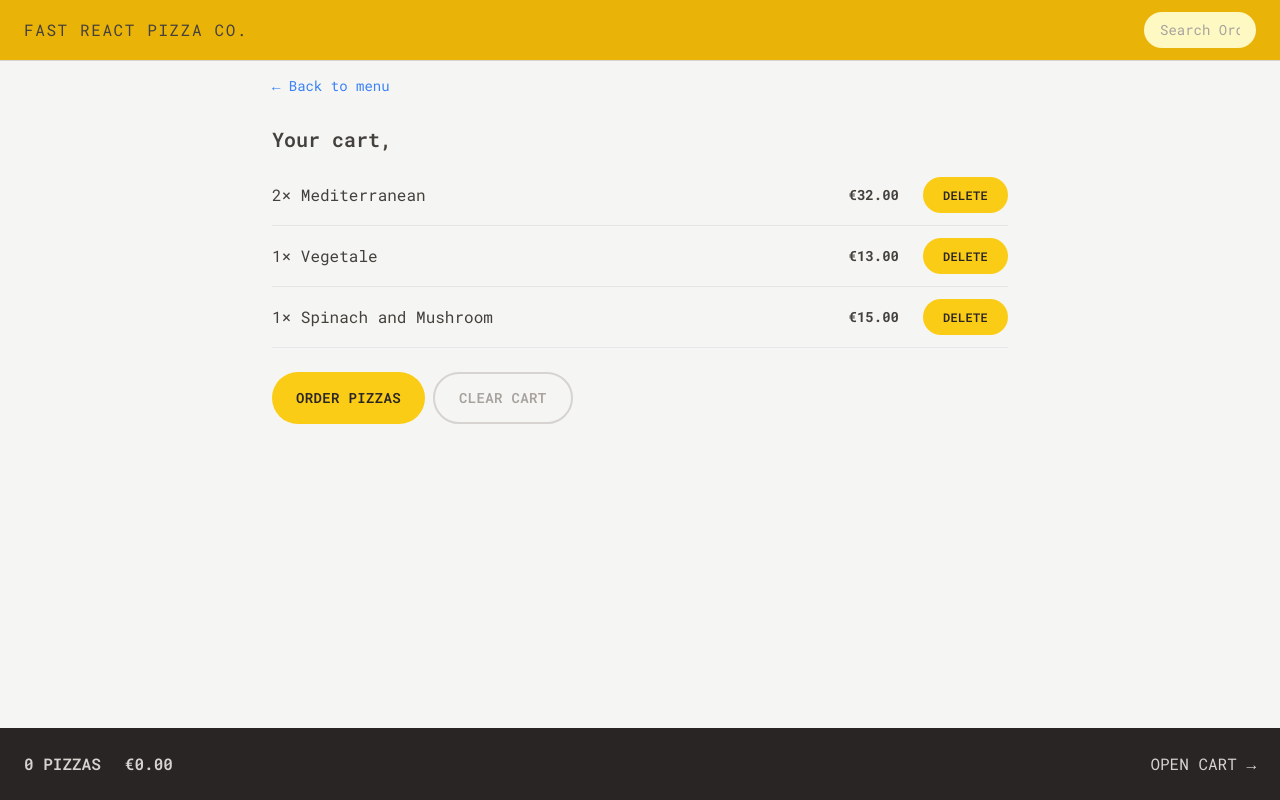
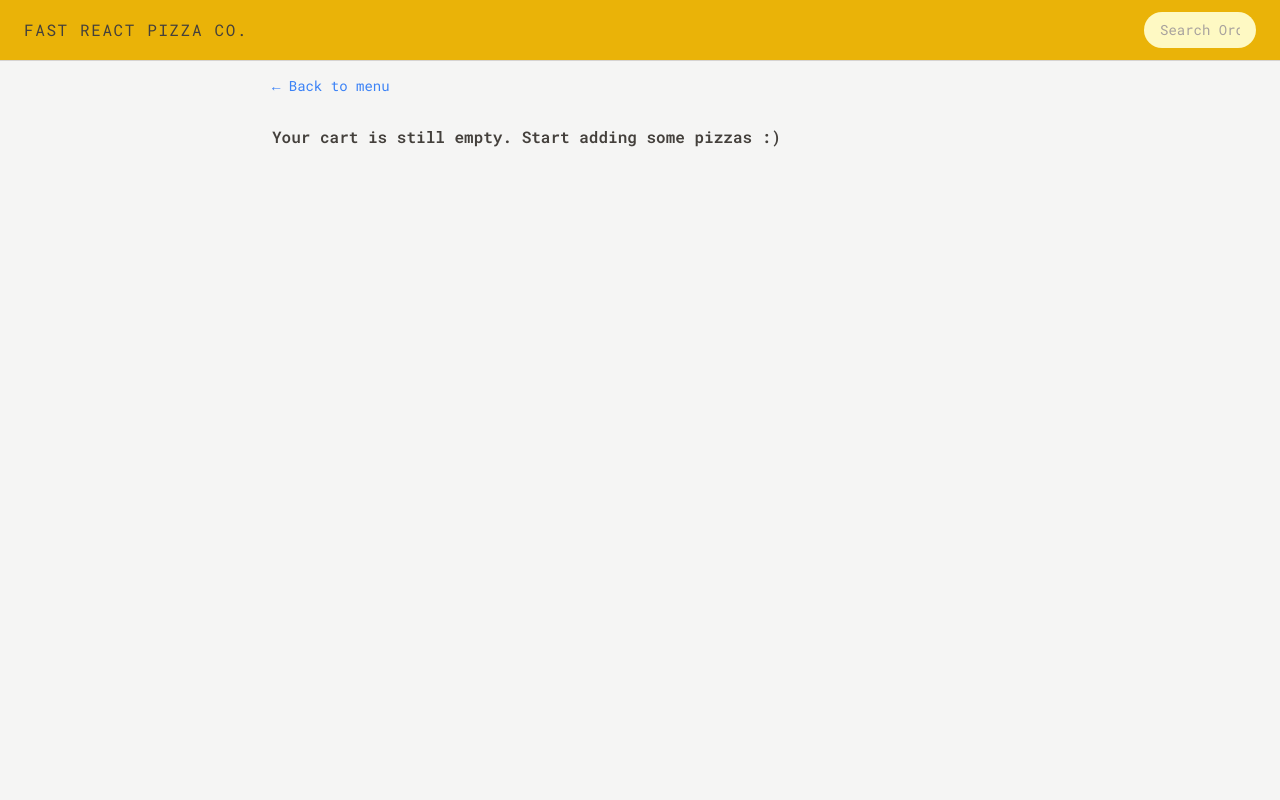
Before and after one commit to chikezie22/fast-react-project, a React (Vite) app: page /cart in a window 1280 px wide. Built offline with nearby package versions, Linux system fonts and the light colour scheme.

Commit message:
checks for displaying cart in appLayout, also created a selector in the slice to get the cart state

```diff
--- a/src/features/cart/Cart.jsx
+++ b/src/features/cart/Cart.jsx
@@ -1,58 +1,70 @@
 // import { Link } from "react-router-dom";
-import CartItem from "./CartItem";
-import LinkButton from "../../ui/LinkButton";
-import Button from "../../ui/Button";
-import { useSelector } from "react-redux";
+import CartItem from './CartItem'
+import LinkButton from '../../ui/LinkButton'
+import Button from '../../ui/Button'
+import { useDispatch, useSelector } from 'react-redux'
+import { clearCart, getCart } from './cartSlice'
+import EmptyCart from './EmptyCart'
 
-const fakeCart = [
-  {
-    pizzaId: 12,
-    name: "Mediterranean",
-    quantity: 2,
-    unitPrice: 16,
-    totalPrice: 32,
-  },
-  {
-    pizzaId: 6,
-    name: "Vegetale",
-    quantity: 1,
-    unitPrice: 13,
-    totalPrice: 13,
-  },
-  {
-    pizzaId: 11,
-    name: "Spinach and Mushroom",
-    quantity: 1,
-    unitPrice: 15,
-    totalPrice: 15,
-  },
-];
+// const fakeCart = [
+//     {
+//         pizzaId: 12,
+//         name: 'Mediterranean',
+//         quantity: 2,
+//         unitPrice: 16,
+//         totalPrice: 32,
+//     },
+//     {
+//         pizzaId: 6,
+//         name: 'Vegetale',
+//         quantity: 1,
+//         unitPrice: 13,
+//         totalPrice: 13,
+//     },
+//     {
+//         pizzaId: 11,
+//         name: 'Spinach and Mushroom',
+//         quantity: 1,
+//         unitPrice: 15,
+//         totalPrice: 15,
+//     },
+// ]
 
 function Cart() {
-  const cart = fakeCart;
-  const userName = useSelector((state)=>state.user.userName)
+    // const cart = fakeCart;
+    const userName = useSelector((state) => state.user.userName)
+    const cart = useSelector(getCart)
+    const dispatch = useDispatch()
+    if (!cart.length) return <EmptyCart />
 
     return (
         <div className="px-4 py-3">
             <LinkButton to="/menu">&larr; Back to menu</LinkButton>
 
-      <h2 className="mt-7 text-xl font-semibold">Your cart, {userName}</h2>
+            <h2 className="mt-7 text-xl font-semibold">
+                Your cart, {userName}
+            </h2>
 
             <ul className="divide-y divide-stone-200 border-b mt-3">
                 {cart.map((item) => (
-          <CartItem item={item} key={item.key} />
+                    <CartItem item={item} key={item.id} />
                 ))}
             </ul>
 
             <div className="mt-6 space-x-2">
-        <Button to="/" type={"primary"}>
+                <Button to="/" type={'primary'}>
                     Order pizzas
                 </Button>
 
-        <Button type={"secondary"}> Clear cart</Button>
+                <Button
+                    type={'secondary'}
+                    onClick={() => dispatch(clearCart())}
+                >
+                    Clear cart
+                </Button>
             </div>
         </div>
-  );
+    )
 }
 
-export default Cart;
+export default Cart
--- a/src/features/cart/EmptyCart.jsx
+++ b/src/features/cart/EmptyCart.jsx
@@ -1,13 +1,15 @@
-import { Link } from 'react-router-dom';
+import LinkButton from '../../ui/LinkButton'
 
 function EmptyCart() {
-  return (
-    <div>
-      <Link to="/menu">&larr; Back to menu</Link>
+    return (
+        <div className="px-4 py-3">
+            <LinkButton to="/menu">&larr; Back to menu</LinkButton>
 
-      <p>Your cart is still empty. Start adding some pizzas :)</p>
-    </div>
-  );
+            <p className="font-semibold mt-7">
+                Your cart is still empty. Start adding some pizzas :)
+            </p>
+        </div>
+    )
 }
 
-export default EmptyCart;
+export default EmptyCart
--- a/src/features/cart/cartSlice.js
+++ b/src/features/cart/cartSlice.js
@@ -25,7 +25,7 @@ const cartSlice = createSlice({
             item.totalPrice = item.quantity * item.unitPrice
         },
         clearCart(state) {
-            state.cart = initialState
+            state.cart = []
         },
     },
 })
@@ -40,6 +40,8 @@ export const {
 
 export default cartSlice.reducer
 
+export const getCart = (state) => state.cart.cart
+
 export const totalPrice = (state) =>
     state.cart.cart.reduce((acc, item) => {
         return acc + item.totalPrice
--- a/src/ui/AppLayout.jsx
+++ b/src/ui/AppLayout.jsx
@@ -1,12 +1,14 @@
-import { Outlet, useNavigation } from "react-router-dom";
-import Header from "./Header";
-import CartOverview from "../features/cart/CartOverview";
-import Loader from "./Loader";
+import { Outlet, useNavigation } from 'react-router-dom'
+import Header from './Header'
+import CartOverview from '../features/cart/CartOverview'
+import Loader from './Loader'
+import { useSelector } from 'react-redux'
+import { getCart } from '../features/cart/cartSlice'
 
 function AppLayout() {
-  const navigation = useNavigation();
-  console.log(navigation);
-  const isLoading = navigation.state === "loading";
+    const navigation = useNavigation()
+    const cart = useSelector(getCart)
+    const isLoading = navigation.state === 'loading'
 
     return (
         <div className="grid grid-rows-[auto_1fr_auto] h-dvh">
@@ -19,9 +21,9 @@ function AppLayout() {
                     <Outlet />
                 </main>
             </div>
-      <CartOverview />
+            {cart.length === 0 ? null : <CartOverview />}
         </div>
-  );
+    )
 }
 
-export default AppLayout;
+export default AppLayout
```
Also changed, not shown: src/features/menu/MenuItem.jsx (+31 -16 lines), src/ui/LinkButton.jsx (+7 -7 lines). Lines whose indentation alone changed are shown as unchanged.
